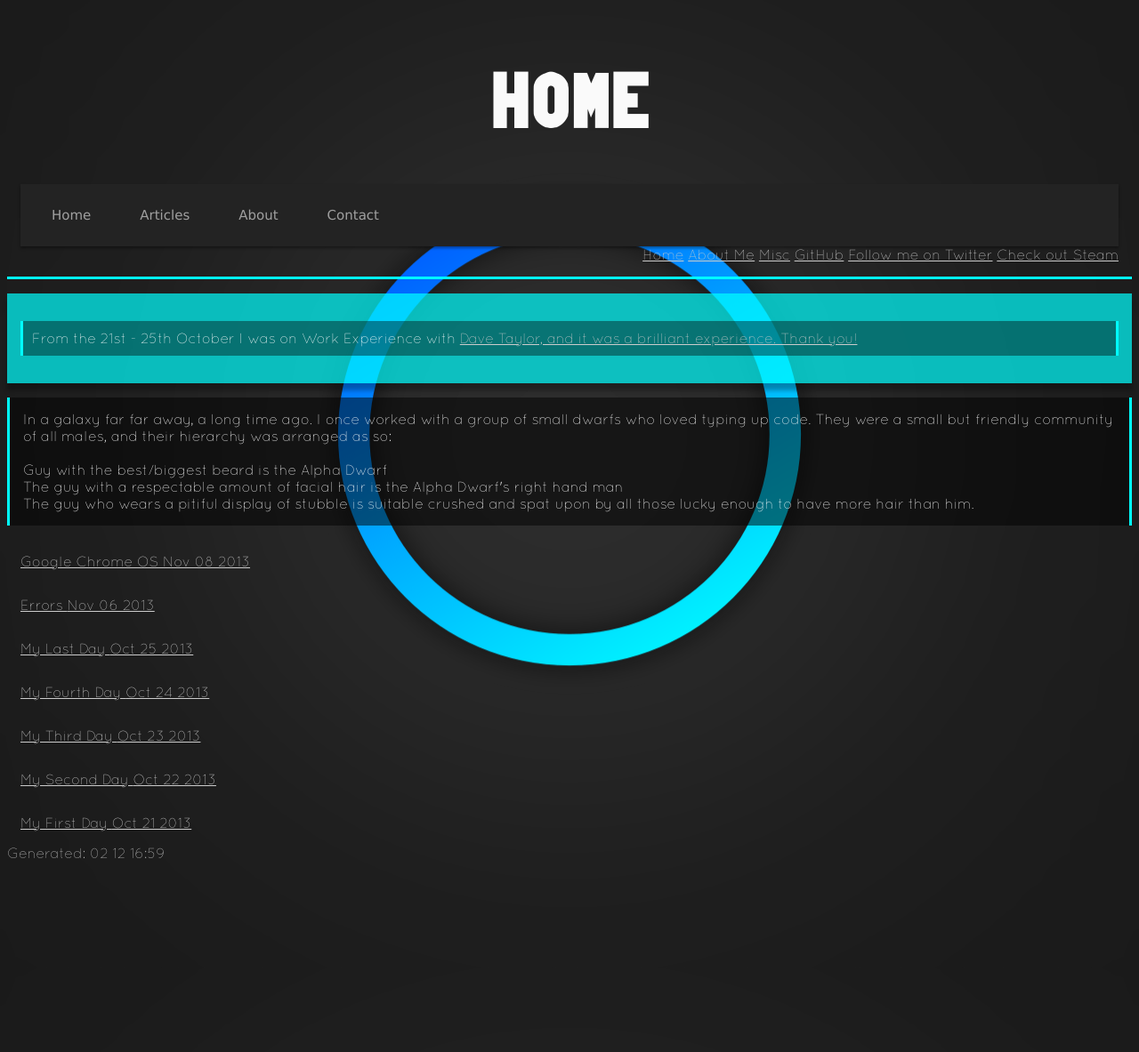
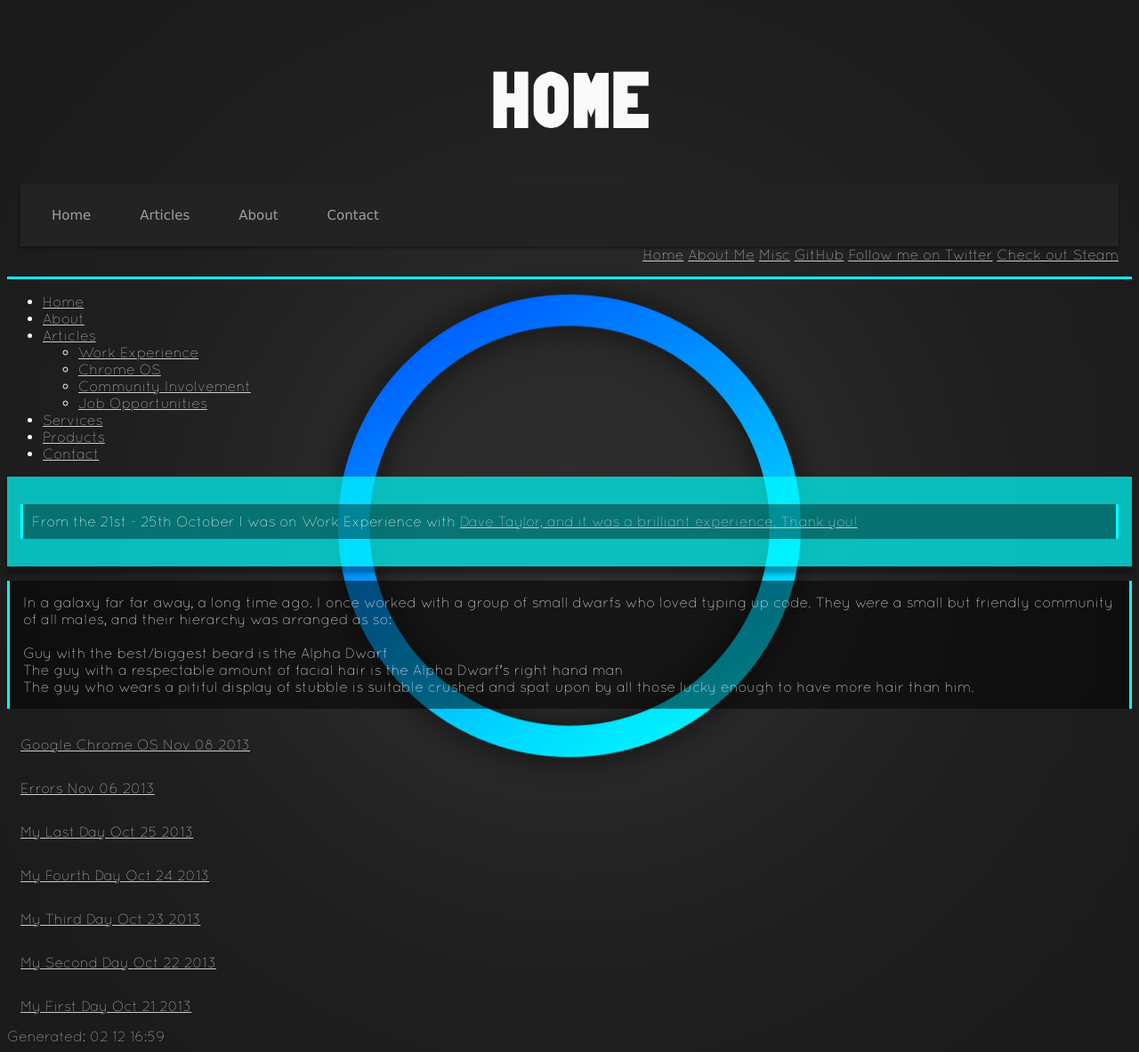
Before and after one commit to boffnoff/boffnoff.github.com, a Jekyll site: the page built from mobile/mobile.html, in a window 1280 px wide. Shown: the whole page at 89% size. Built offline with Jekyll 4.4.1, drawn with Linux system fonts in a browser that asks for light colours; nearby versions of some CDN libraries; before the commit the page ends 977 px from its top, so only the background shows below that.

Commit message:
sorted out code bits and bobs

```diff
--- a/mobile/mobile.html
+++ b/mobile/mobile.html
@@ -17,10 +17,26 @@ layout: master
 	</script>
 </head>
 
+<body>
 <button class="nav-button">Toggle Navigation</button>
-<ul class="primary-nav">
 
-	</ul>
+		<ul class="primary-nav">
+			<li><a href="mobile.html">Home</a></li>
+            <li><a href="../about.html">About</a></li>
+            <li class="parent"><a href="#">Articles</a>
+				<ul>
+                    <li><a href="../_posts/2013/10/21/first-day.html">Work Experience</a></li>
+					<li><a href="http://boffnoff.me/2013/11/08/google-chrome-os-weekly-build.html">Chrome OS</a></li>
+					<li><a href="#">Community Involvement</a></li>
+					<li><a href="#">Job Opportunities</a></li>
+				</ul>
+			</li>
+			<li><a href="#">Services</a></li>
+			<li><a href="#">Products</a></li>
+			<li><a href="#">Contact</a></li>
+		</ul>
+
+	</body>
 
 
 
```
